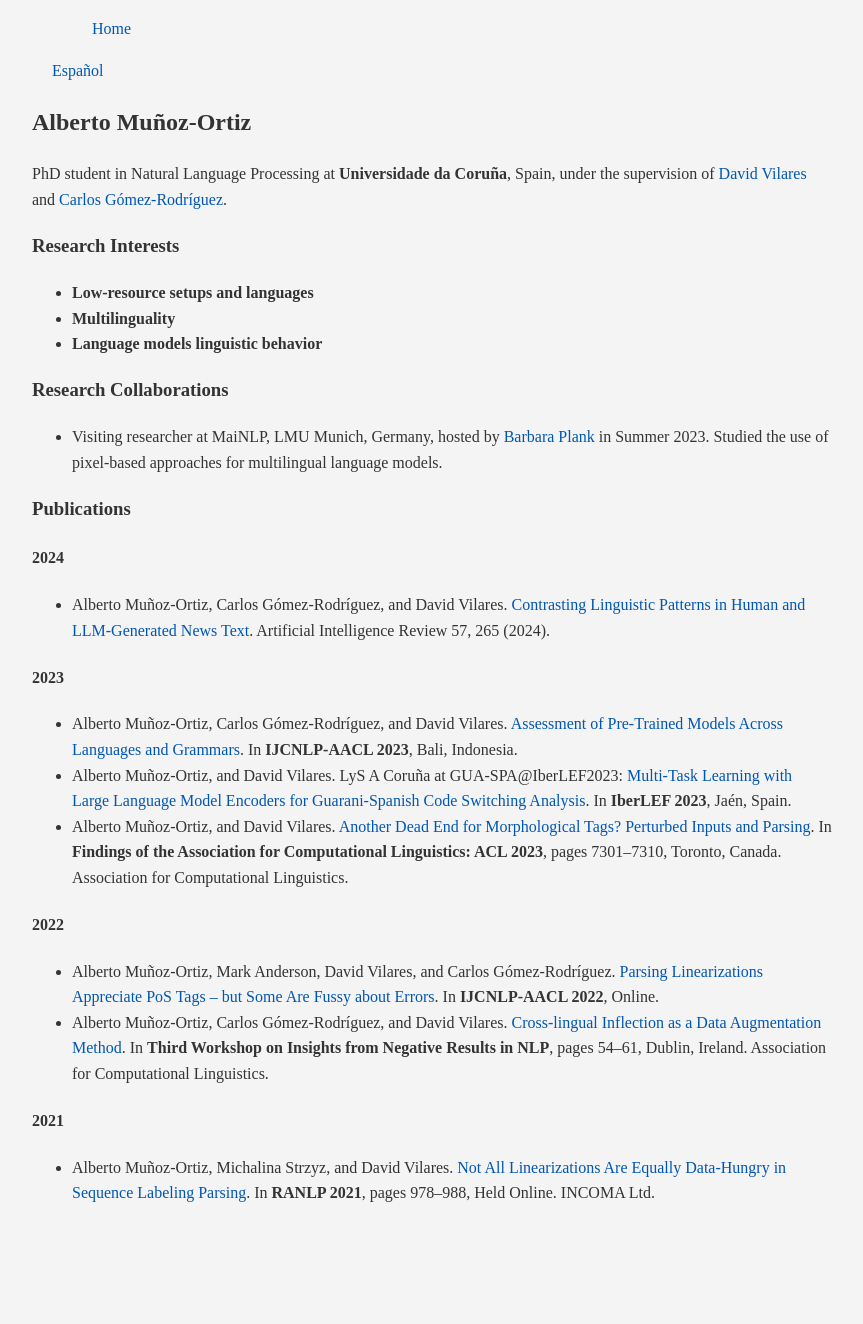
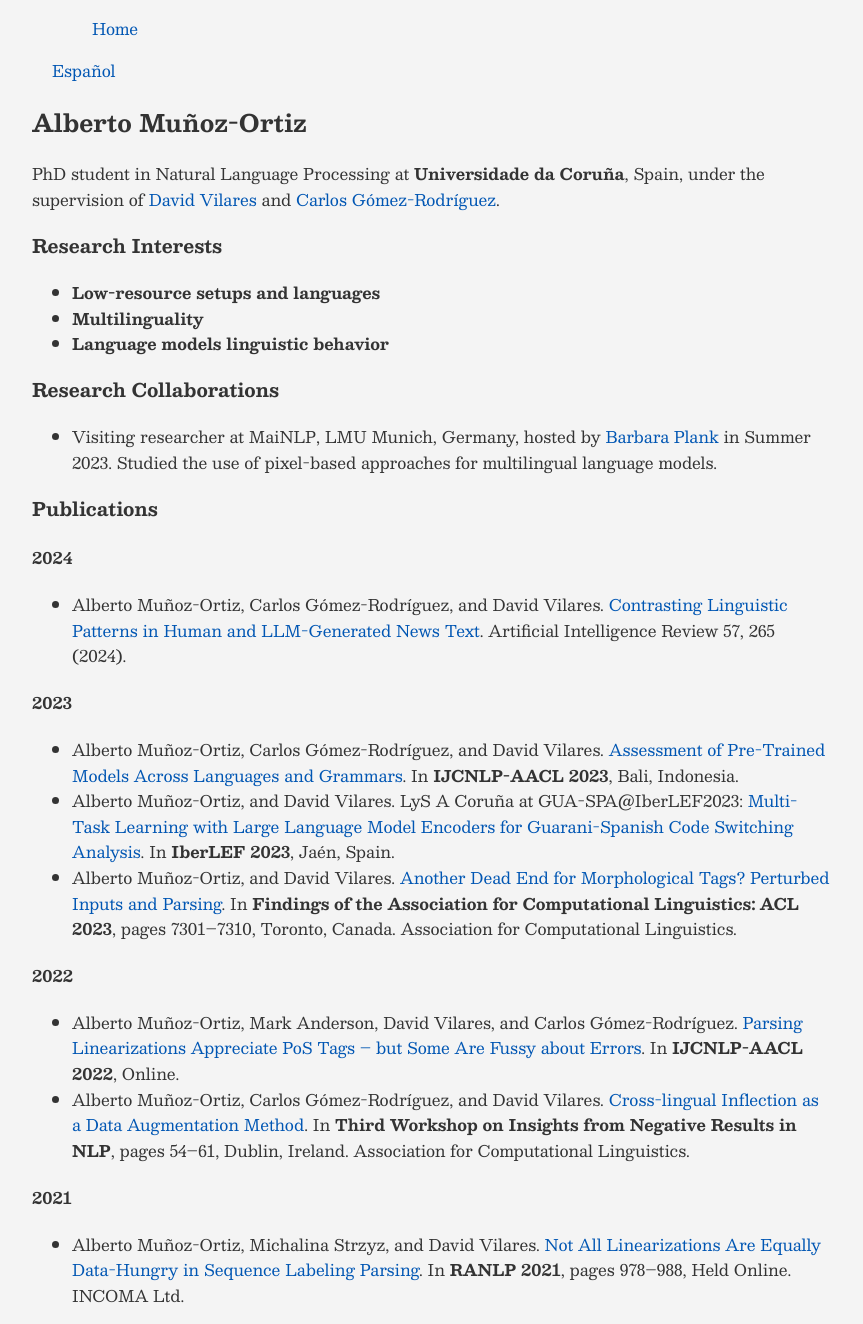
Before and after one commit to amunozo/amunozo.github.io, a Jekyll site: the page built from en/index.md, in a window 1280 px wide. Shown: the whole page, without its empty margins (208-1071 px from the left). Built offline with Jekyll 4.4.1, drawn with Linux system fonts in a browser that asks for light colours; before the commit the page ends 1222 px from its top, so only the background shows below that.

Commit message:
Update style.css

```diff
--- a/assets/css/style.css
+++ b/assets/css/style.css
@@ -1,10 +1,14 @@
+@import url('https://fonts.googleapis.com/css2?family=Besley:wght@300;400;700&display=swap');
+
 body {
-  background-color: #f4f4f4; /* Light gray background color */
-  color: #333; /* Dark gray text color */
-  max-width: 800px; /* Adjust as needed */
-  margin: 0 auto; /* Centers the body content */
-  padding: 0 20px; /* Adds horizontal padding */
-  line-height: 1.6; /* Adjust line height for readability */
+  font-family: "Besley", serif;
+  font-weight: 400;
+  background-color: #f4f4f4;
+  color: #333;
+  max-width: 800px;
+  margin: 0 auto;
+  padding: 0 20px;
+  line-height: 1.6;
 }
 
 .besley-<uniquifier> {
```
